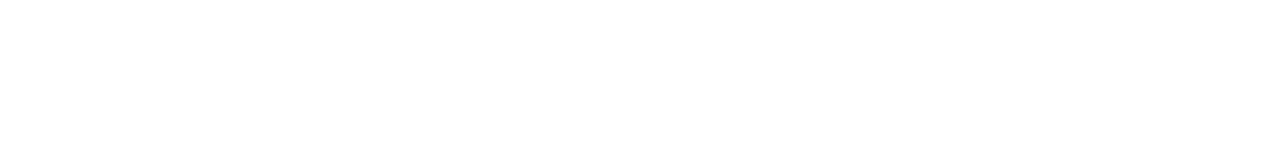
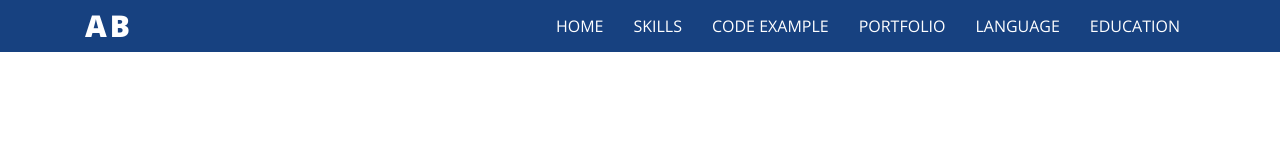
Before and after one commit to Ayzadaa/portfolio, a plain HTML site: page index.html in a window 1280 px wide. Drawn offline with nearby package versions, Linux system fonts and the light colour scheme.

Commit message:
Add header

```diff
--- a/css/style.css
+++ b/css/style.css
@@ -0,0 +1,71 @@
+:root {
+    --accent: #174180;
+    --accent-light: #3764a7;
+    --pure-white: #fff;
+  }
+  html {
+    box-sizing: border-box;
+    scroll-behavior: smooth;
+  }
+  *,
+  *::before,
+  *::after {
+    box-sizing: inherit;
+  }
+  body {
+    margin: 0;
+    font-family: "Open Sans", sans-serif;
+    color: var(--accent);
+  }
+
+  .container {
+    width: 1140px;
+    margin: 0 auto;
+    padding: 0 15px;
+  }
+  .header {
+    background-color: var(--accent);
+  }
+  .header a {
+    color: var(--pure-white);
+    text-decoration: none;
+  }
+
+  .header-nav {
+    padding: 11px 0;
+    display: flex;
+    justify-content: space-between;
+    align-items: center;
+  }
+
+  .header-logo {
+    display: inline-block;
+    width: 20%;
+    font-size: 30px;
+    font-weight: 800;
+    line-height: 30px;
+    letter-spacing: 3px;
+  }
+
+  .header-logo img {
+    width: 100%;
+    height: 60px;
+    object-fit: contain;
+  }
+  .header-menu {
+    display: flex;
+    flex-wrap: wrap;
+    margin: 0;
+    padding: 0;
+    list-style: none;
+  }
+  .header-menu-link {
+    font-size: 16px;
+    line-height: 16px;
+    padding: 13px 15px;
+    text-transform: uppercase;
+    transition: background-color 0.4s;
+  }
+  .header-menu-link:hover {
+    background-color: var(--accent-light);
+  }
--- a/index.html
+++ b/index.html
@@ -4,7 +4,42 @@
     <meta charset="UTF-8" />
     <meta http-equiv="X-UA-Compatible" content="IE=edge" />
     <meta name="viewport" content="width=device-width, initial-scale=1.0" />
-    <title>Ayzada Baichabaeva</title>
+    <title>Ayzada Baychabaeva</title>
+    <link rel="preconnect" href="https://fonts.googleapis.com" />
+    <link rel="preconnect" href="https://fonts.gstatic.com" crossorigin />
+    <link
+      href="https://fonts.googleapis.com/css2?family=Kumbh+Sans:wght@400;700&family=Open+Sans:wght@300;400;700;800&display=swap"
+      rel="stylesheet"
+    />
+    <link rel="stylesheet" href="css/style.css" />
   </head>
-  <body></body>
+  <body>
+    <header class="header">
+      <div class="container">
+        <nav class="header-nav">
+          <a href="#" class="header-logo">AB</a>
+          <ul class="header-menu">
+            <li class="header-menu-item">
+              <a href="#home" class="header-menu-link">Home</a>
+            </li>
+            <li class="header-menu-item">
+              <a href="#skills" class="header-menu-link">Skills</a>
+            </li>
+            <li class="header-menu-item">
+              <a href="#code" class="header-menu-link">Code Example</a>
+            </li>
+            <li class="header-menu-item">
+              <a href="#portfolio" class="header-menu-link">Portfolio</a>
+            </li>
+            <li class="header-menu-item">
+              <a href="#language" class="header-menu-link">Language</a>
+            </li>
+            <li class="header-menu-item">
+              <a href="#education" class="header-menu-link">Education</a>
+            </li>
+          </ul>
+        </nav>
+      </div>
+    </header>
+  </body>
 </html>
```
